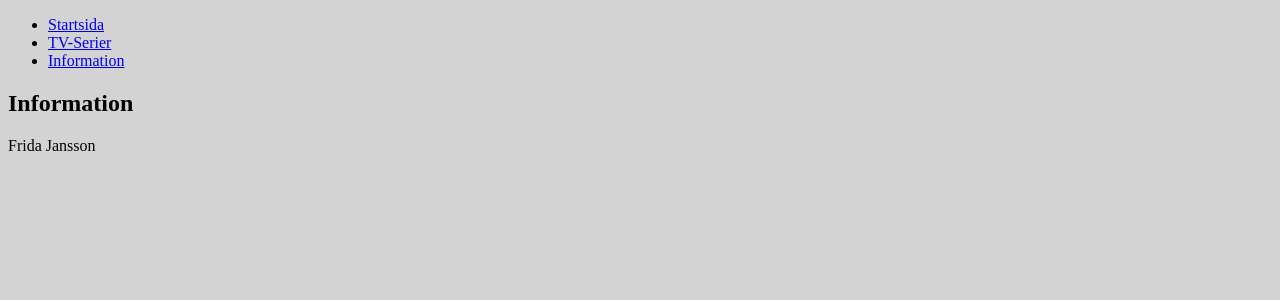
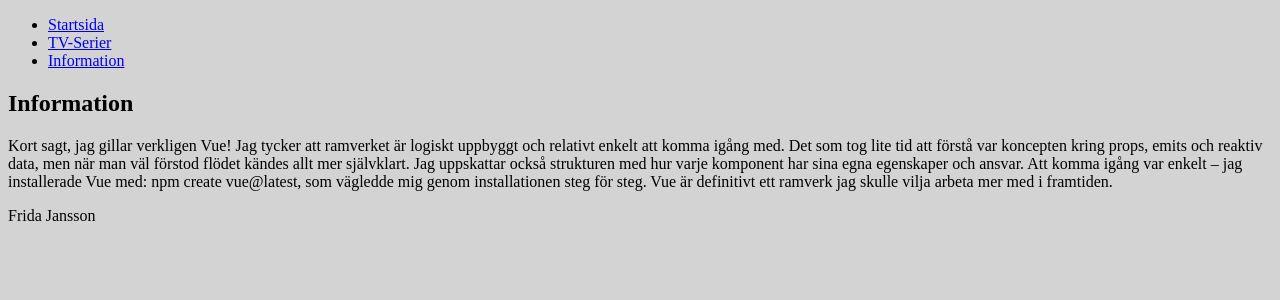
Before and after one commit to frja2400/vue-series, a Vue app: page /information in a window 1280 px wide. Shown: the top 300 px of the page. Built offline with nearby package versions, Linux system fonts and the light colour scheme.

Commit message:
Fyller i textinnehåll på webbplatsen samt information i README.

```diff
--- a/src/views/infoView.vue
+++ b/src/views/infoView.vue
@@ -1,11 +1,15 @@
 <template>
   <h2>Information</h2>
+  <p>Kort sagt, jag gillar verkligen Vue! Jag tycker att ramverket är logiskt uppbyggt och relativt enkelt att komma
+    igång med. Det som tog lite tid att förstå var koncepten kring props, emits och reaktiv data, men när man väl
+    förstod flödet kändes allt mer självklart. Jag uppskattar också strukturen med hur varje komponent har sina egna
+    egenskaper och ansvar. Att komma igång var enkelt – jag installerade Vue med: npm create vue@latest, som vägledde
+    mig genom installationen steg för steg. Vue är definitivt ett ramverk jag skulle vilja arbeta mer med i framtiden.
+  </p>
 </template>
 
 <script setup>
 
 </script>
 
-<style scoped>
-
-</style>
+<style scoped></style>
--- a/src/views/startView.vue
+++ b/src/views/startView.vue
@@ -1,11 +1,12 @@
 <template>
   <h2>Startsida</h2>
+  <p>Mitt valda fritidsintresse för den här uppgiften är TV-serier. De senaste åren har det blivit en viktig del av min
+    egentid för återhämtning, men jag tycker också att det är en mysig aktivitet att göra tillsammans med familj och
+    vänner.</p>
 </template>
 
 <script setup>
 
 </script>
 
-<style scoped>
-
-</style>
+<style scoped></style>
```
Also changed, not shown: 1 other file (tests, documents, lock files or other folders).
